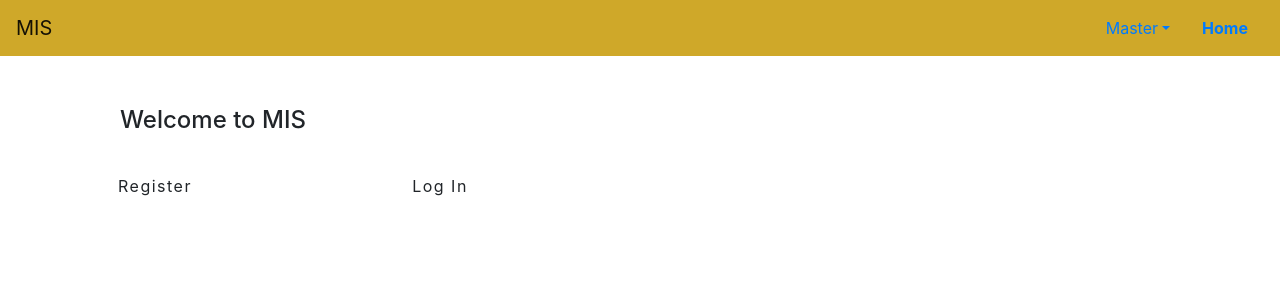
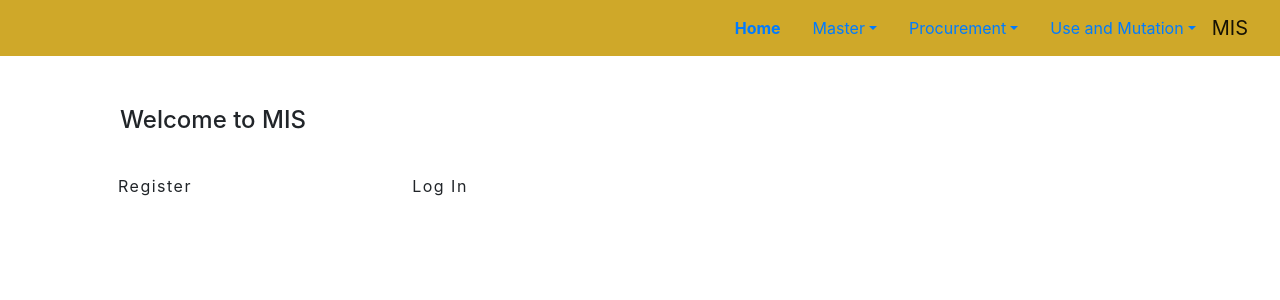
Before and after one commit to efriel/material-inventory-client, a React (Create React App) app: page / in a window 1280 px wide. Shown: the top 300 px of the page. Built offline with nearby package versions, Linux system fonts and the light colour scheme.

Commit message:
add operational and master nav

```diff
--- a/src/components/layout/Navbar.js
+++ b/src/components/layout/Navbar.js
@@ -11,10 +11,13 @@ class Navbarheader extends Component {
         <Fragment>
         <Navbar color="faded" light expand="md">
 
-          <NavbarBrand href="/">
-            MIS
-          </NavbarBrand>
           <Nav className="ml-auto" nav  bar>
+
+          <NavItem className="d-flex align-items-center">
+            <NavLink className="font-weight-bold" href="#">
+              Home
+            </NavLink>
+          </NavItem>
 
           <UncontrolledDropdown nav inNavbar>
             <DropdownToggle nav caret>
@@ -36,12 +39,62 @@ class Navbarheader extends Component {
             </DropdownMenu>
           </UncontrolledDropdown>
 
-            <NavItem className="d-flex align-items-center">
-              <NavLink className="font-weight-bold" href="#">
-                Home
-              </NavLink>
-            </NavItem>
+          <UncontrolledDropdown nav inNavbar>
+            <DropdownToggle nav caret>
+              Procurement
+            </DropdownToggle>
+            <DropdownMenu right>
+              <DropdownItem>
+                Request
+              </DropdownItem>
+              <DropdownItem>
+                Vendor Invoice
+              </DropdownItem>
+              <DropdownItem>
+                PO to Vendor
+              </DropdownItem>
+              <DropdownItem>
+                Vendor Receipt
+              </DropdownItem>
+              <DropdownItem divider />
+              <DropdownItem>
+                Cust. Order
+              </DropdownItem>
+              <DropdownItem>
+                Cust. Invoice
+              </DropdownItem>
+              <DropdownItem>
+                Cust. Receipt
+              </DropdownItem>
+              <DropdownItem>
+                Sent Item
+              </DropdownItem>
+            </DropdownMenu>
+          </UncontrolledDropdown>
+
+          <UncontrolledDropdown nav inNavbar>
+            <DropdownToggle nav caret>
+              Use and Mutation
+            </DropdownToggle>
+            <DropdownMenu right>
+              <DropdownItem>
+                Form Use
+              </DropdownItem>
+              <DropdownItem>
+                Form Mutation
+              </DropdownItem>
+              <DropdownItem>
+                Delivery Note
+              </DropdownItem>
+            </DropdownMenu>
+          </UncontrolledDropdown>
+
           </Nav>
+
+          <NavbarBrand href="/">
+            MIS
+          </NavbarBrand>
+
         </Navbar>
       </Fragment>
     );
```
Lines whose indentation alone changed are shown as unchanged.
